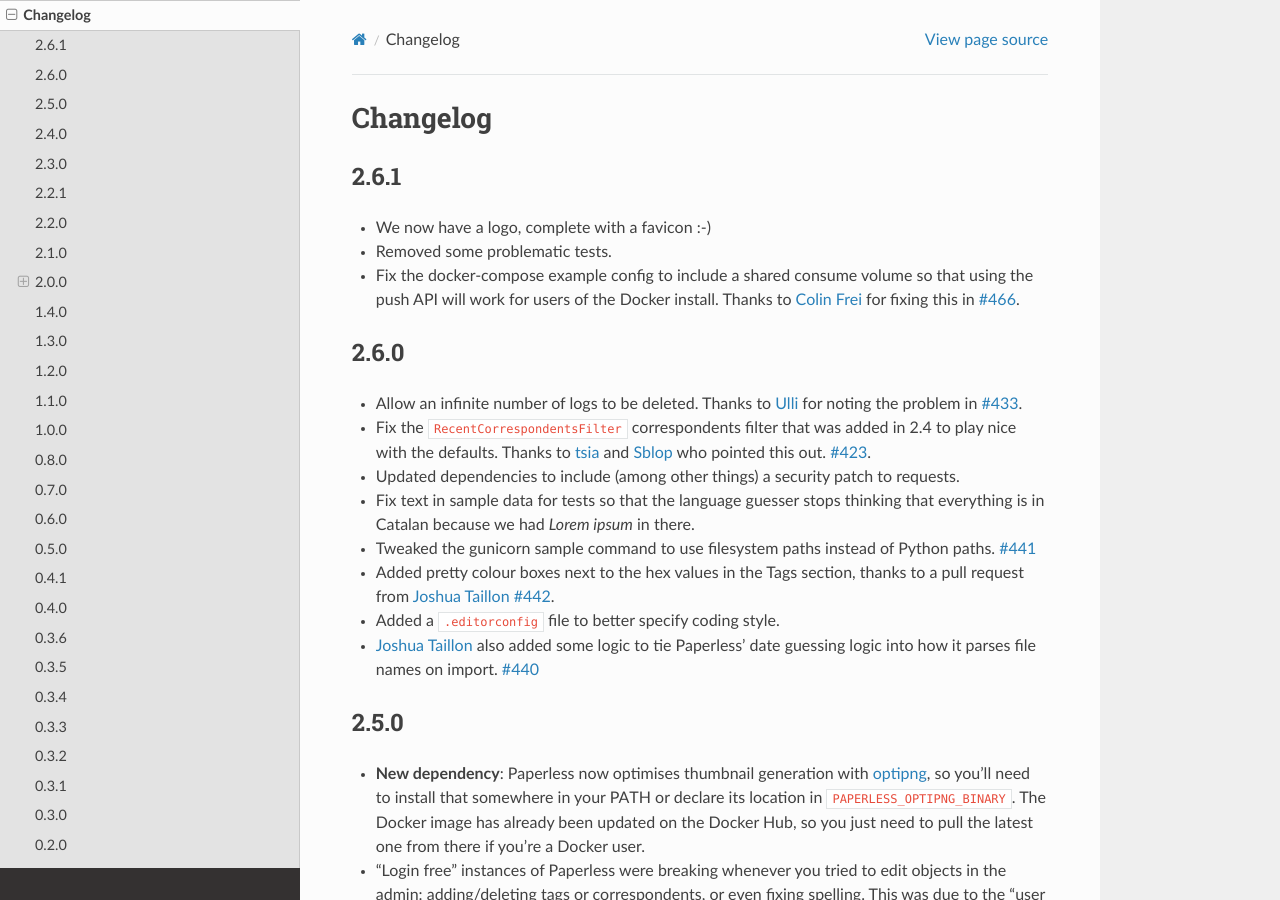
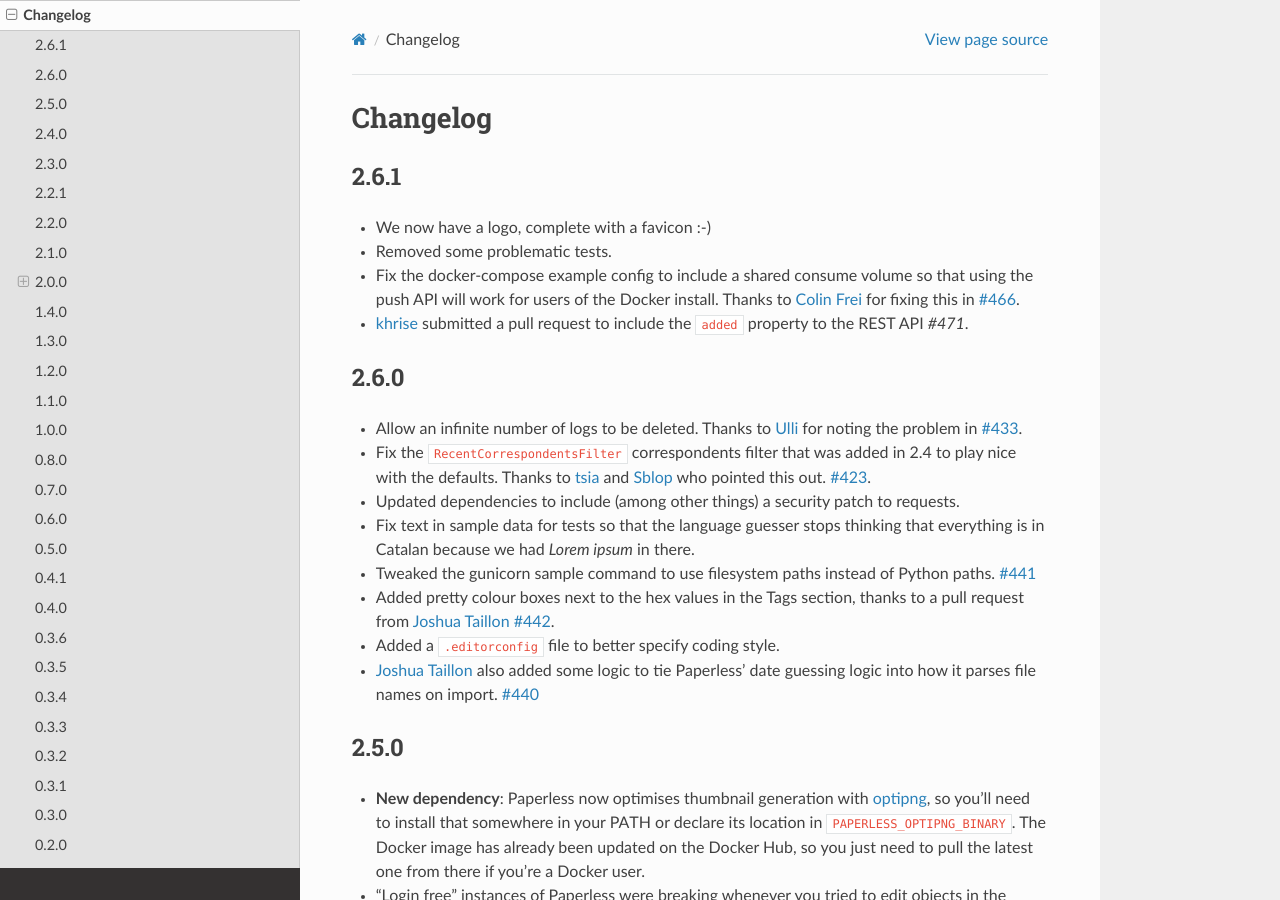
Before and after one commit to repoRangee/Large-scale, a Sphinx documentation site: the page built from docs/changelog.rst, in a window 1280 px wide and 900 px high. Built offline with Sphinx 7.4.7 and the Read the Docs theme 2.0.0, drawn with Linux system fonts in a browser that asks for light colours; formulas are drawn with MathJax 3.

Commit message:
Update to include #471

```diff
--- a/docs/changelog.rst
+++ b/docs/changelog.rst
@@ -9,6 +9,9 @@ Changelog
 * Fix the docker-compose example config to include a shared consume volume so
   that using the push API will work for users of the Docker install.  Thanks to
   `Colin Frei`_ for fixing this in `#466`_.
+* `khrise`_ submitted a pull request to include the ``added`` property to the
+  REST API `#471`.
+
 
 2.6.0
 =====
@@ -605,6 +608,7 @@ bulk of the work on this big change.
 .. _tsia: https://github.com/tsia
 .. _Sblop: https://github.com/Sblop
 .. _Colin Frei: https://github.com/colinfrei
+.. _khrise: https://github.com/khrise
 
 .. _#20: https://github.com/danielquinn/paperless/issues/20
 .. _#44: https://github.com/danielquinn/paperless/issues/44
@@ -705,6 +709,7 @@ bulk of the work on this big change.
 .. _#441: https://github.com/danielquinn/paperless/pull/441
 .. _#442: https://github.com/danielquinn/paperless/pull/442
 .. _#466: https://github.com/danielquinn/paperless/pull/466
+.. _#471: https://github.com/danielquinn/paperless/pull/471
 
 .. _pipenv: https://docs.pipenv.org/
 .. _a new home on Docker Hub: https://hub.docker.com/r/danielquinn/paperless/
```
